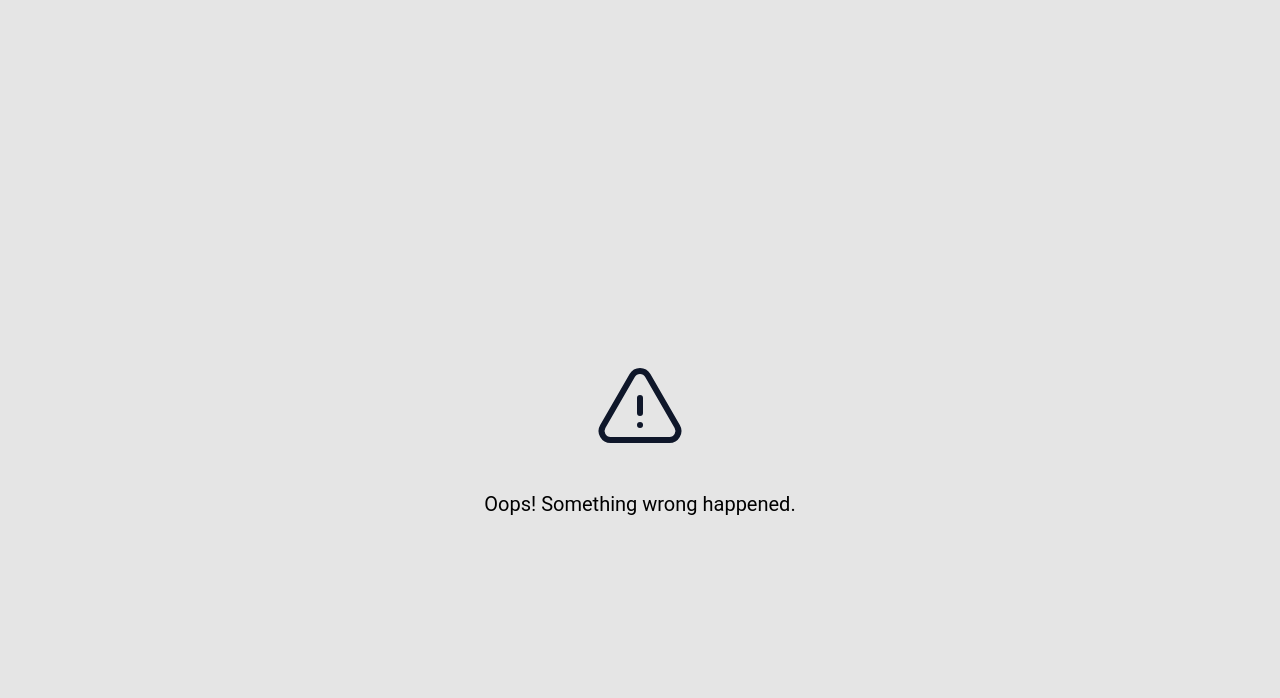
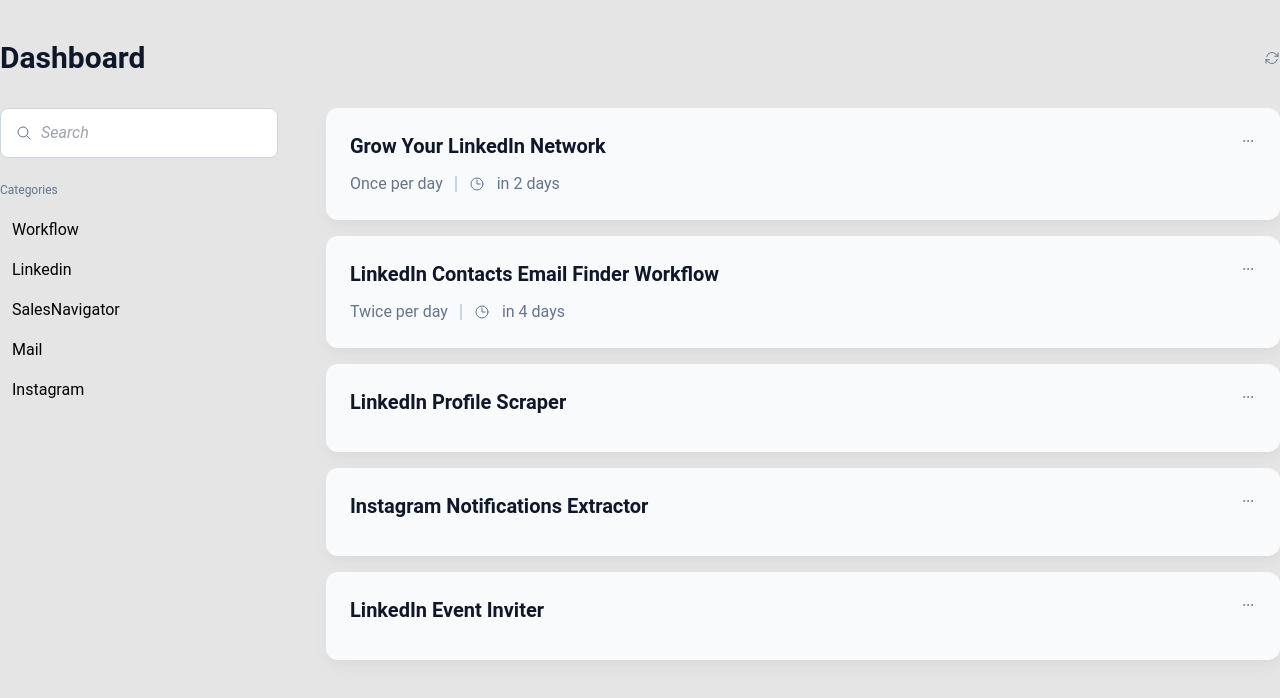
Before and after one commit to mickaelr/phantombuster-test-mr, a React (Vite) app: page /phantoms in a window 1280 px wide. Before the commit this address led to /error. Shown: the top 698 px of the page. Built offline with nearby package versions, Linux system fonts and the light colour scheme; a web font is replaced by a local one.

Commit message:
fix abort issue and minor improvments
replace some useState by useReducer

```diff
--- a/src/hooks/useClickedOutside.ts
+++ b/src/hooks/useClickedOutside.ts
@@ -5,7 +5,6 @@
     const ref = useRef<T>(null);
 
     function handleClickOutside(event: MouseEvent) {
-        console.log(ref.current);
         const target = event.target as HTMLElement;
         if (ref.current && !ref.current.contains(target)) {
             setClickedOutside(true);
--- a/src/pages/dashboard/DashboardPage.tsx
+++ b/src/pages/dashboard/DashboardPage.tsx
@@ -1,4 +1,4 @@
-import { Suspense, lazy, useCallback, useEffect, useMemo, useState } from 'react'
+import { Suspense, lazy, useCallback, useEffect, useMemo, useReducer, useState } from 'react'
 import PhantomList from './PhantomList';
 import { IPhantom, IPhantomActions, IPhantomFilterValues } from '../../phantoms';
 import useLocalStorage from '../../hooks/useLocalStorage';
@@ -19,14 +19,22 @@
   });
   const [phantoms, setPhantoms] = useLocalStorage<IPhantom[]>('phantoms', []);
   const [phantomsLoading, setPhantomsLoading] = useState<boolean>(false);
-  //TODO: check if we could use useReducer to simplify displayedPhantoms state
-  const [displayedPhantoms, setDisplayedPhantoms] = useState<IPhantom[]>([]);
-  const [categories, setCategories] = useState<Set<string>>(new Set());
+
+  const phantomsReducer = (): IPhantom[] => {
+    console.info('updating filtering');
+    return filterPhantoms(phantoms, filters);
+  }
+  const [displayedPhantoms, dispatchPhantoms] = useReducer(phantomsReducer, phantoms);
+  const categoriesReducer = (): Set<string> => {
+    console.info('updating categories');
+    return extractPhantomsCategories(phantoms);
+  }
+  const [categories, dispatchCategories] = useReducer(categoriesReducer, new Set());
 
   // memoized variables to avoid weird behaviours due to the way Javascript compare objects (by references instead of contents)
   const phantomsDependency: string = useMemo(() => phantoms.map((phantom) => phantom.id).join(','), [phantoms]);
 
-  const navigate = useNavigate()
+  const navigate = useNavigate();
 
   async function getPhantoms(controller?: AbortController): Promise<void> {
     if(phantoms.length === 0) {
@@ -75,7 +83,9 @@
   }, [])
 
   const resetCache = (): void => {
-    localStorage.removeItem('phantoms');
+    if(localStorage.getItem('phantoms') !== null) {
+      localStorage.removeItem('phantoms');
+    }
     //Naive approach to reload phantoms fetching logic, there's probably a better way
     navigate(0);
   }
@@ -89,8 +99,12 @@
   useEffect(() => {
     const controller = new AbortController();
     getPhantoms(controller)
-    .catch(() => {
-      navigate("/error");
+    .catch((error) => {
+      if(error instanceof DOMException && error.name === 'AbortError') {
+        console.log('Aborted by the user');
+      } else {
+        navigate("/error");
+      }
     });
 
     // cleanup function to avoid a fetch request to continue
@@ -106,12 +120,9 @@
     if(filters.category) { newUrlParams['category'] = filters.category }
     setUrlParams(newUrlParams);
 
-    console.info('updating categories');
-    setCategories(extractPhantomsCategories(phantoms));
-
-    console.info('updating filtering');
-    setDisplayedPhantoms(filterPhantoms(phantoms, filters));
-  }, [phantomsDependency, filters.search, filters.category]);
+    dispatchCategories();
+    dispatchPhantoms();
+  }, [phantomsDependency, filters.search, filters.category, setUrlParams]);
 
   return (
     <div className="container mx-auto my-10">
--- a/src/pages/phantom-details/PhantomDetailsPage.tsx
+++ b/src/pages/phantom-details/PhantomDetailsPage.tsx
@@ -48,8 +48,12 @@
 
     if(phantomId) {
       getPhantom(phantomId, controller)
-      .catch(() => {
-        navigate("/error");
+      .catch((error) => {
+        if(error instanceof DOMException && error.name === 'AbortError') {
+          console.log('Aborted by the user');
+        } else {
+          navigate("/error");
+        }
       });
     } else {
       throw new Error(`Could not display this page for null phantomId`);
```
